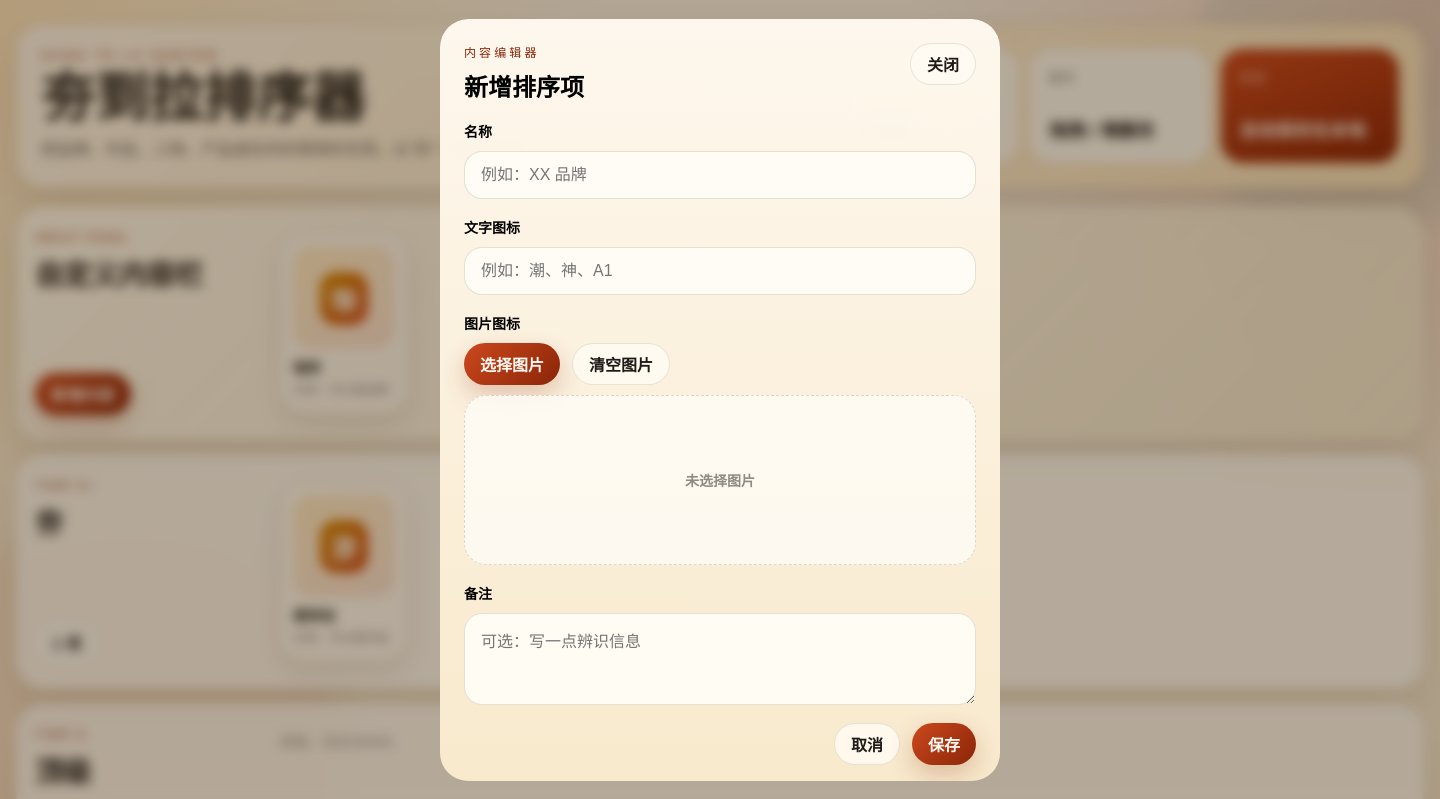
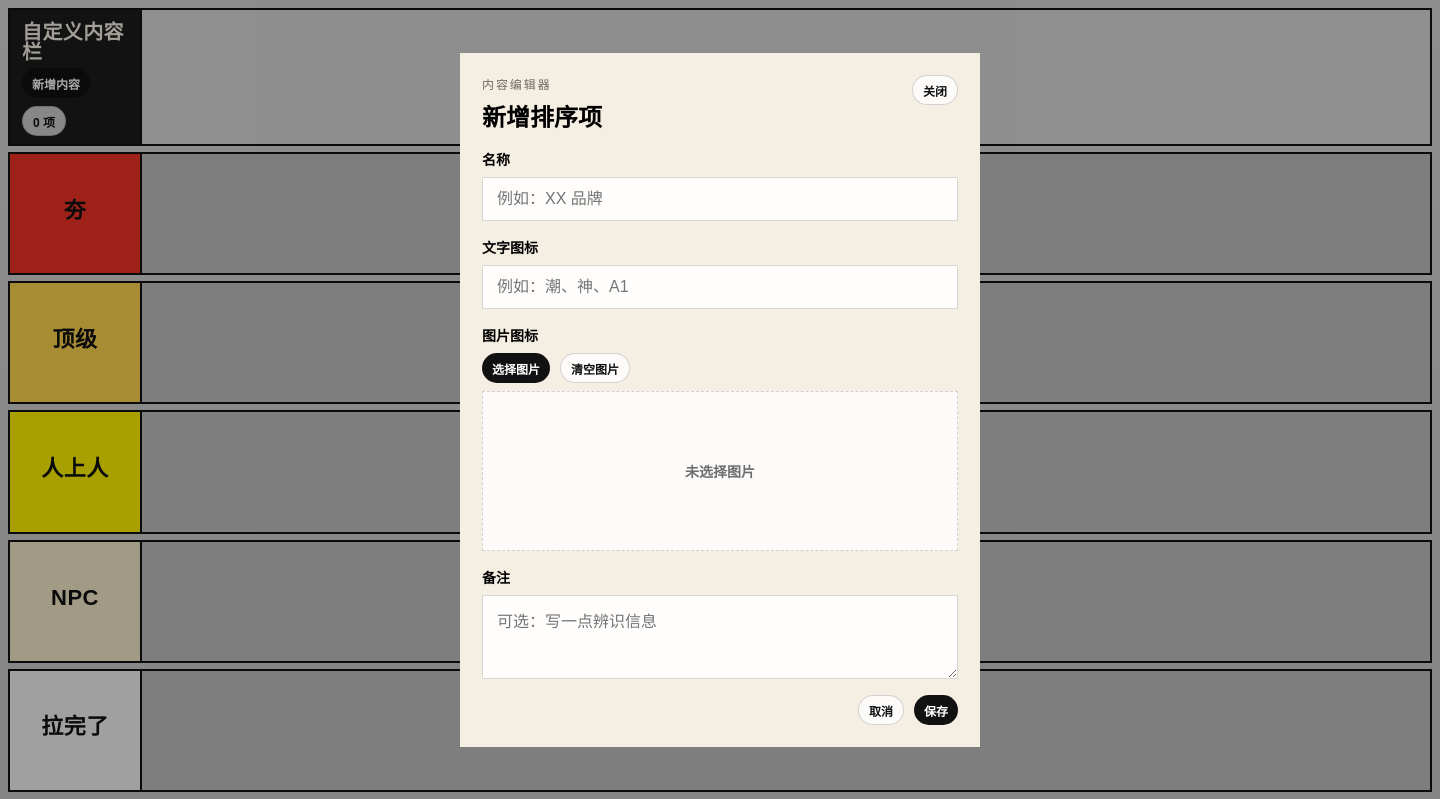
Before and after one commit to wilsonwu/hang-la, an Electron app: page src/renderer/index.html in a window 1440 px wide. Both pictures are taken after a click on the button "新增内容". Shown: the top 799 px of the page. Drawn offline with Linux system fonts and the light colour scheme.

Commit message:
feat: enhance window management and UI styling for improved user experience

```diff
--- a/src/renderer/app.js
+++ b/src/renderer/app.js
@@ -1,41 +1,62 @@
-const STORAGE_KEY = 'hang-la-board-state-v1';
+const STORAGE_KEY = 'hang-la-board-state-v2';
+const appBridgeApi = window.hangLaApi || {
+  pickImage: async () => null
+};
 
 const LANES = [
   {
     id: 'pool',
-    tag: 'Input Pool',
+    tag: '',
     title: '自定义内容栏',
-    emptyText: '先在这里新增内容，再拖到下面分档。'
+    emptyText: '',
+    labelColor: '#1b1b1b',
+    labelTextColor: '#f4efe4',
+    zoneColor: '#d8d8d8'
   },
   {
     id: 'hang',
-    tag: 'Tier S+',
+    tag: '',
     title: '夯',
-    emptyText: '最顶的都放这里。'
+    emptyText: '',
+    labelColor: '#ef3326',
+    labelTextColor: '#111111',
+    zoneColor: '#bfbfbf'
   },
   {
     id: 'top',
-    tag: 'Tier S',
+    tag: '',
     title: '顶级',
-    emptyText: '很强，但还没到夯。'
+    emptyText: '',
+    labelColor: '#ffd44e',
+    labelTextColor: '#111111',
+    zoneColor: '#bfbfbf'
   },
   {
     id: 'elite',
-    tag: 'Tier A',
+    tag: '',
     title: '人上人',
-    emptyText: '明显高于平均线。'
+    emptyText: '',
+    labelColor: '#fff100',
+    labelTextColor: '#111111',
+    zoneColor: '#bfbfbf'
   },
   {
     id: 'npc',
-    tag: 'Tier B',
+    tag: '',
     title: 'NPC',
-    emptyText: '普通，没有存在感。'
+    emptyText: '',
+    labelColor: '#f4e9c9',
+    labelTextColor: '#111111',
+    zoneColor: '#bfbfbf'
   },
   {
     id: 'la',
-    tag: 'Tier F',
-    title: '拉',
-    emptyText: '垫底区域。'
+    tag: '',
+    title: '拉完了',
+    emptyText: '',
+    labelColor: '#f3f3f3',
+    labelTextColor: '#111111',
+    zoneColor: '#bfbfbf'
   }
 ];
 
@@ -90,22 +111,7 @@ function loadState() {
   }
 
   return {
-    items: [
-      createSeedItem('瑞幸', '咖', '示例：可以是品牌', 'pool'),
-      createSeedItem('黑神话', '游', '示例：可以是作品', 'hang'),
-      createSeedItem('某平台 UI', '设', '示例：可以是产品', 'npc')
-    ]
-  };
-}
-
-function createSeedItem(title, badge, note, laneId) {
-  return {
-    id: crypto.randomUUID(),
-    title,
-    badge,
-    note,
-    image: null,
-    laneId
+    items: []
   };
 }
 
@@ -125,10 +131,15 @@ function renderBoard() {
     const dropzone = laneFragment.querySelector('.lane-dropzone');
 
     laneTag.textContent = lane.tag;
+    laneTag.hidden = !lane.tag;
     laneTitle.textContent = lane.title;
     dropzone.dataset.laneId = lane.id;
     dropzone.dataset.emptyText = lane.emptyText;
     dropzone.classList.toggle('is-empty', getItemsInLane(lane.id).length === 0);
+    laneElement.classList.add(lane.id === 'pool' ? 'lane--pool' : 'lane--tier');
+    laneElement.style.setProperty('--lane-label-bg', lane.labelColor);
+    laneElement.style.setProperty('--lane-label-color', lane.labelTextColor);
+    laneElement.style.setProperty('--lane-zone-bg', lane.zoneColor);
 
     if (lane.id === 'pool') {
       const addButton = document.createElement('button');
@@ -137,7 +148,7 @@ function renderBoard() {
       addButton.textContent = '新增内容';
       addButton.addEventListener('click', () => openEditor());
       laneTools.append(addButton);
-    } else {
+
       const counter = document.createElement('button');
       counter.type = 'button';
       counter.className = 'ghost-button';
@@ -151,8 +162,6 @@ function renderBoard() {
     for (const item of getItemsInLane(lane.id)) {
       dropzone.append(createItemCard(item));
     }
-
-    laneElement.style.setProperty('--lane-accent', lane.id === 'hang' ? '#d79a1e' : '#cc481d');
     boardElement.append(laneFragment);
   }
 }
@@ -335,7 +344,7 @@ function renderImagePreview() {
 }
 
 async function onPickImage() {
-  const selectedImage = await window.hangLaApi.pickImage();
+  const selectedImage = await appBridgeApi.pickImage();
   if (!selectedImage) {
     return;
   }
--- a/src/renderer/index.html
+++ b/src/renderer/index.html
@@ -8,30 +8,6 @@
   </head>
   <body>
     <div class="app-shell">
-      <header class="hero-panel">
-        <div>
-          <p class="eyebrow">Hang to La Sorter</p>
-          <h1>夯到拉排序器</h1>
-          <p class="hero-copy">
-            把品牌、作品、人物、产品或任何你想排的东西，从“夯”一路排到“拉”。
-          </p>
-        </div>
-        <div class="hero-stats">
-          <div class="stat-card">
-            <span class="stat-label">分级</span>
-            <strong>6 横栏</strong>
-          </div>
-          <div class="stat-card">
-            <span class="stat-label">操作</span>
-            <strong>拖拽 / 增删改</strong>
-          </div>
-          <div class="stat-card accent-card">
-            <span class="stat-label">数据</span>
-            <strong>自动保存在本地</strong>
-          </div>
-        </div>
-      </header>
-
       <main class="board" id="board"></main>
     </div>
 
@@ -81,10 +57,8 @@
     <template id="laneTemplate">
       <section class="lane">
         <div class="lane-header">
-          <div>
-            <p class="lane-tag"></p>
-            <h2 class="lane-title"></h2>
-          </div>
+          <p class="lane-tag"></p>
+          <h2 class="lane-title"></h2>
           <div class="lane-tools"></div>
         </div>
         <div class="lane-dropzone"></div>
--- a/src/renderer/styles.css
+++ b/src/renderer/styles.css
@@ -1,60 +1,30 @@
 :root {
   color-scheme: light;
-  --paper: #f7f0df;
-  --paper-deep: #ead7b7;
-  --ink: #1e1b18;
-  --ink-soft: rgba(30, 27, 24, 0.7);
-  --card: rgba(255, 249, 238, 0.92);
-  --line: rgba(77, 53, 20, 0.12);
-  --accent: #d14b1f;
-  --accent-strong: #8a2508;
-  --gold: #d79a1e;
-  --teal: #17756e;
-  --lane-shadow: 0 18px 40px rgba(68, 39, 8, 0.13);
+  --ink: #111111;
+  --muted: rgba(17, 17, 17, 0.6);
+  --border: #111111;
+  --page-padding: 10px;
+  --lane-gap: 8px;
+  --label-width: clamp(138px, 15vw, 190px);
+  --card: rgba(255, 255, 255, 0.94);
+  --shadow: 0 10px 26px rgba(0, 0, 0, 0.12);
 }
 
 * {
   box-sizing: border-box;
 }
 
+html,
+body {
+  height: 100%;
+  overflow: hidden;
+}
+
 body {
   margin: 0;
-  min-height: 100vh;
   font-family: "Microsoft YaHei UI", "PingFang SC", "Segoe UI Variable", sans-serif;
   color: var(--ink);
-  background:
-    radial-gradient(circle at top left, rgba(255, 196, 101, 0.32), transparent 30%),
-    radial-gradient(circle at top right, rgba(209, 75, 31, 0.22), transparent 26%),
-    linear-gradient(180deg, #f9f2e5 0%, #f4e3c0 100%);
-}
-
-body::before,
-body::after {
-  content: "";
-  position: fixed;
-  inset: auto;
-  pointer-events: none;
-  z-index: 0;
-}
-
-body::before {
-  width: 320px;
-  height: 320px;
-  top: -80px;
-  right: -80px;
-  border-radius: 42% 58% 55% 45%;
-  background: rgba(23, 117, 110, 0.08);
-  filter: blur(10px);
-}
-
-body::after {
-  width: 460px;
-  height: 460px;
-  bottom: -180px;
-  left: -120px;
-  border-radius: 60% 40% 45% 55%;
-  background: rgba(209, 75, 31, 0.08);
-  filter: blur(14px);
+  background: linear-gradient(180deg, #d7d7d7 0%, #c9c9c9 100%);
 }
 
 button,
@@ -68,173 +38,132 @@ button {
   cursor: pointer;
 }
 
-.app-shell {
-  position: relative;
-  z-index: 1;
-  width: min(1440px, calc(100vw - 32px));
-  margin: 24px auto;
-  display: grid;
-  gap: 18px;
-}
-
-.hero-panel {
-  display: grid;
-  grid-template-columns: 1.4fr 1fr;
-  gap: 16px;
-  padding: 24px;
-  border: 1px solid rgba(77, 53, 20, 0.1);
-  border-radius: 28px;
-  background: linear-gradient(135deg, rgba(255, 247, 233, 0.96), rgba(247, 224, 183, 0.92));
-  box-shadow: var(--lane-shadow);
-}
-
-.eyebrow {
-  margin: 0 0 8px;
-  font-size: 12px;
-  letter-spacing: 0.26em;
-  text-transform: uppercase;
-  color: var(--accent-strong);
-}
-
-h1,
 h2,
 p {
   margin: 0;
 }
 
-h1 {
-  font-size: clamp(34px, 4vw, 54px);
-  line-height: 1;
-}
-
-.hero-copy {
-  margin-top: 12px;
-  max-width: 560px;
-  color: var(--ink-soft);
-  line-height: 1.6;
-}
-
-.hero-stats {
-  display: grid;
-  grid-template-columns: repeat(3, minmax(0, 1fr));
-  gap: 12px;
-  align-items: stretch;
-}
-
-.stat-card {
-  padding: 18px;
-  border-radius: 22px;
-  background: rgba(255, 252, 244, 0.9);
-  border: 1px solid rgba(77, 53, 20, 0.08);
-  display: grid;
-  align-content: space-between;
-  min-height: 110px;
-}
-
-.accent-card {
-  background: linear-gradient(160deg, #cc481d, #8a2508);
-  color: #fff7ef;
-}
-
-.stat-label {
-  font-size: 12px;
-  letter-spacing: 0.12em;
-  text-transform: uppercase;
-  opacity: 0.7;
-}
-
-.stat-card strong {
-  font-size: 18px;
-  line-height: 1.35;
+.app-shell {
+  width: 100vw;
+  height: 100vh;
+  padding: var(--page-padding);
 }
 
 .board {
+  height: 100%;
   display: grid;
-  gap: 14px;
+  grid-template-rows: minmax(128px, 1.18fr) repeat(5, minmax(84px, 1fr));
+  gap: var(--lane-gap);
 }
 
 .lane {
+  min-height: 0;
   display: grid;
-  grid-template-columns: 220px 1fr;
-  gap: 16px;
-  padding: 18px;
-  min-height: 150px;
-  border-radius: 28px;
-  background: rgba(255, 251, 244, 0.78);
-  border: 1px solid rgba(77, 53, 20, 0.08);
-  box-shadow: var(--lane-shadow);
-  backdrop-filter: blur(18px);
-}
-
-.lane:nth-child(1) {
-  background: linear-gradient(135deg, rgba(255, 248, 234, 0.95), rgba(242, 231, 205, 0.84));
+  grid-template-columns: var(--label-width) 1fr;
+  border: 2px solid var(--border);
+  overflow: hidden;
+  background: var(--lane-zone-bg, #bababa);
 }
 
 .lane-header {
-  display: grid;
-  align-content: space-between;
-  gap: 12px;
-  padding: 6px 0;
+  padding: 12px 10px;
+  border-right: 2px solid var(--border);
+  background: var(--lane-label-bg, #efefef);
+  color: var(--lane-label-color, #111111);
+  display: flex;
+  flex-direction: column;
+  justify-content: center;
+  align-items: center;
+  gap: 8px;
+  text-align: center;
+}
+
+.lane--pool .lane-header {
+  align-items: flex-start;
+  text-align: left;
+  padding: 12px;
 }
 
 .lane-tag {
   font-size: 12px;
-  letter-spacing: 0.18em;
-  text-transform: uppercase;
-  color: var(--accent-strong);
+  line-height: 1.25;
+  opacity: 0.82;
+}
+
+.lane-tag[hidden] {
+  display: none;
 }
 
 .lane-title {
-  margin-top: 8px;
-  font-size: 28px;
+  font-size: clamp(24px, 2.9vw, 34px);
+  line-height: 1;
+  letter-spacing: 0.02em;
+  font-weight: 700;
+}
+
+.lane--pool .lane-title {
+  font-size: 24px;
 }
 
 .lane-tools {
   display: flex;
-  gap: 10px;
+  gap: 8px;
   flex-wrap: wrap;
+  justify-content: center;
+}
+
+.lane--pool .lane-tools {
+  justify-content: flex-start;
 }
 
 .lane-dropzone {
+  position: relative;
+  min-height: 0;
+  padding: 8px;
   display: flex;
   flex-wrap: wrap;
   align-content: flex-start;
-  gap: 14px;
-  min-height: 114px;
-  padding: 8px;
-  border-radius: 22px;
-  border: 1px dashed transparent;
-  transition: border-color 180ms ease, background 180ms ease, transform 180ms ease;
+  gap: 8px;
+  overflow: hidden;
+  background: var(--lane-zone-bg, #bababa);
+  transition: background 140ms ease;
 }
 
 .lane-dropzone.is-over {
-  border-color: rgba(209, 75, 31, 0.5);
-  background: rgba(209, 75, 31, 0.07);
-  transform: scale(1.004);
+  background: #a8a8a8;
 }
 
 .lane-dropzone.is-empty::after {
   content: attr(data-empty-text);
-  align-self: center;
-  color: rgba(30, 27, 24, 0.46);
-  font-size: 14px;
+  position: absolute;
+  left: 10px;
+  top: 50%;
+  transform: translateY(-50%);
+  font-size: 12px;
+  color: rgba(17, 17, 17, 0.42);
 }
 
 .rank-item {
   position: relative;
-  width: 128px;
-  min-height: 128px;
-  padding: 12px;
-  border-radius: 24px;
-  border: 1px solid rgba(77, 53, 20, 0.1);
+  width: 78px;
+  min-height: 82px;
+  padding: 6px;
+  border-radius: 10px;
+  border: 1px solid rgba(17, 17, 17, 0.22);
   background: var(--card);
-  box-shadow: 0 10px 24px rgba(76, 47, 12, 0.12);
+  box-shadow: 0 4px 12px rgba(0, 0, 0, 0.1);
   display: grid;
-  gap: 10px;
+  grid-template-rows: 46px auto;
+  gap: 6px;
   align-content: start;
   cursor: grab;
   user-select: none;
-  animation: rise-in 240ms ease both;
+  animation: rise-in 180ms ease both;
+}
+
+.lane--pool .rank-item {
+  width: 84px;
+  min-height: 88px;
 }
 
 .rank-item:active {
@@ -242,33 +171,33 @@ h1 {
 }
 
 .rank-item.is-dragging {
-  opacity: 0.42;
+  opacity: 0.45;
   transform: scale(0.96);
 }
 
 .item-action {
   position: absolute;
-  top: 8px;
-  width: 28px;
-  height: 28px;
+  top: 4px;
+  width: 22px;
+  height: 22px;
   border-radius: 999px;
-  font-size: 12px;
+  font-size: 10px;
   font-weight: 700;
   opacity: 0;
-  transform: translateY(-4px);
-  transition: opacity 160ms ease, transform 160ms ease, background 160ms ease;
+  transform: translateY(-2px);
+  transition: opacity 140ms ease, transform 140ms ease;
 }
 
 .item-edit {
-  right: 40px;
-  background: rgba(23, 117, 110, 0.14);
-  color: var(--teal);
+  right: 28px;
+  background: rgba(17, 17, 17, 0.08);
+  color: #111111;
 }
 
 .item-delete {
-  right: 8px;
-  background: rgba(209, 75, 31, 0.14);
-  color: var(--accent);
+  right: 4px;
+  background: rgba(255, 59, 48, 0.16);
+  color: #aa150e;
 }
 
 .rank-item:hover .item-action,
@@ -279,12 +208,16 @@ h1 {
 
 .item-visual {
   width: 100%;
-  aspect-ratio: 1;
-  border-radius: 18px;
+  height: 46px;
+  border-radius: 8px;
   overflow: hidden;
-  background: linear-gradient(145deg, rgba(255, 216, 145, 0.46), rgba(209, 75, 31, 0.14));
+  background: linear-gradient(145deg, rgba(255, 214, 115, 0.9), rgba(231, 76, 60, 0.78));
   display: grid;
   place-items: center;
+}
+
+.lane--pool .item-visual {
+  height: 52px;
 }
 
 .item-visual img {
@@ -294,78 +227,79 @@ h1 {
 }
 
 .visual-badge {
-  padding: 8px 10px;
-  border-radius: 16px;
-  font-size: 26px;
+  min-width: 36px;
+  height: 36px;
+  padding: 0 8px;
+  border-radius: 8px;
+  display: grid;
+  place-items: center;
+  font-size: 18px;
   font-weight: 800;
-  letter-spacing: 0.04em;
-  color: #fff7ef;
-  background: linear-gradient(135deg, #d68c00, #cc481d);
+  color: #ffffff;
+  background: #1a1a1a;
 }
 
 .item-content {
   display: grid;
-  gap: 4px;
+  gap: 2px;
 }
 
 .item-title {
-  font-size: 14px;
-  line-height: 1.35;
+  font-size: 11px;
+  line-height: 1.2;
+  display: -webkit-box;
+  -webkit-box-orient: vertical;
+  -webkit-line-clamp: 2;
+  overflow: hidden;
+  word-break: break-word;
 }
 
 .item-note {
-  min-height: 18px;
-  font-size: 12px;
-  color: rgba(30, 27, 24, 0.58);
-  line-height: 1.4;
+  display: none;
 }
 
 .primary-button,
 .ghost-button {
-  min-height: 42px;
-  padding: 0 16px;
+  min-height: 30px;
+  padding: 0 10px;
   border-radius: 999px;
+  font-size: 12px;
   font-weight: 700;
-  transition: transform 160ms ease, box-shadow 160ms ease, background 160ms ease;
 }
 
 .primary-button {
-  color: #fff9f2;
-  background: linear-gradient(135deg, #cc481d, #8a2508);
-  box-shadow: 0 10px 24px rgba(138, 37, 8, 0.24);
+  color: #ffffff;
+  background: #111111;
 }
 
 .ghost-button {
-  color: var(--ink);
-  background: rgba(255, 252, 244, 0.84);
-  border: 1px solid rgba(77, 53, 20, 0.12);
+  color: #111111;
+  background: rgba(255, 255, 255, 0.78);
+  border: 1px solid rgba(17, 17, 17, 0.18);
 }
 
-.primary-button:hover,
-.ghost-button:hover {
-  transform: translateY(-1px);
+.ghost-button:disabled {
+  cursor: default;
+  opacity: 1;
 }
 
 .editor-dialog {
-  width: min(560px, calc(100vw - 24px));
+  width: min(520px, calc(100vw - 24px));
   padding: 0;
   border: 0;
-  border-radius: 28px;
   background: transparent;
 }
 
 .editor-dialog::backdrop {
-  background: rgba(43, 23, 2, 0.35);
-  backdrop-filter: blur(6px);
+  background: rgba(0, 0, 0, 0.34);
 }
 
 .editor-form {
   display: grid;
-  gap: 18px;
-  padding: 24px;
-  border-radius: 28px;
-  background: linear-gradient(180deg, rgba(255, 249, 239, 0.98), rgba(249, 235, 205, 0.98));
-  box-shadow: 0 26px 60px rgba(59, 35, 9, 0.24);
+  gap: 16px;
+  padding: 22px;
+  background: #f5eee2;
+  box-shadow: var(--shadow);
 }
 
 .editor-header {
@@ -375,9 +309,17 @@ h1 {
   gap: 16px;
 }
 
+.eyebrow {
+  margin: 0 0 6px;
+  font-size: 12px;
+  letter-spacing: 0.16em;
+  text-transform: uppercase;
+  color: var(--muted);
+}
+
 .field-group {
   display: grid;
-  gap: 10px;
+  gap: 8px;
 }
 
 .field-group span {
@@ -388,30 +330,28 @@ h1 {
 .field-group input,
 .field-group textarea {
   width: 100%;
-  border: 1px solid rgba(77, 53, 20, 0.14);
-  border-radius: 18px;
-  background: rgba(255, 252, 245, 0.98);
-  padding: 14px 16px;
+  border: 1px solid rgba(17, 17, 17, 0.16);
+  background: rgba(255, 255, 255, 0.88);
+  padding: 12px 14px;
   color: var(--ink);
 }
 
 .field-group textarea {
-  min-height: 92px;
+  min-height: 84px;
   resize: vertical;
 }
 
 .image-picker-row,
 .editor-actions {
   display: flex;
-  gap: 12px;
+  gap: 10px;
   flex-wrap: wrap;
 }
 
 .image-preview {
-  min-height: 170px;
-  border-radius: 22px;
-  border: 1px dashed rgba(77, 53, 20, 0.18);
-  background: rgba(255, 252, 245, 0.86);
+  min-height: 160px;
+  border: 1px dashed rgba(17, 17, 17, 0.18);
+  background: rgba(255, 255, 255, 0.8);
   display: grid;
   place-items: center;
   overflow: hidden;
@@ -424,7 +364,7 @@ h1 {
 }
 
 .placeholder-text {
-  color: rgba(30, 27, 24, 0.5);
+  color: var(--muted);
 }
 
 .editor-actions {
@@ -434,49 +374,47 @@ h1 {
 @keyframes rise-in {
   from {
     opacity: 0;
-    transform: translateY(10px) scale(0.97);
+    transform: translateY(6px);
   }
 
   to {
     opacity: 1;
-    transform: translateY(0) scale(1);
+    transform: translateY(0);
   }
 }
 
-@media (max-width: 1080px) {
-  .hero-panel,
-  .lane {
-    grid-template-columns: 1fr;
+@media (max-height: 820px) {
+  :root {
+    --page-padding: 8px;
+    --lane-gap: 6px;
+    --label-width: 132px;
   }
 
-  .hero-stats {
-    grid-template-columns: repeat(3, minmax(0, 1fr));
-  }
-}
-
-@media (max-width: 720px) {
-  .app-shell {
-    width: min(100vw - 16px, 100%);
-    margin: 8px auto 16px;
+  .board {
+    grid-template-rows: minmax(112px, 1.12fr) repeat(5, minmax(74px, 1fr));
   }
 
-  .hero-panel,
-  .lane,
-  .editor-form {
-    padding: 16px;
-    border-radius: 22px;
-  }
-
-  .hero-stats {
-    grid-template-columns: 1fr;
+  .lane-header {
+    padding: 8px;
+    gap: 6px;
   }
 
   .lane-title {
-    font-size: 24px;
+    font-size: 22px;
   }
 
-  .rank-item {
-    width: calc(50% - 7px);
-    min-width: 128px;
+  .lane--pool .lane-title {
+    font-size: 20px;
+  }
+
+  .rank-item,
+  .lane--pool .rank-item {
+    width: 72px;
+    min-height: 74px;
+  }
+
+  .item-visual,
+  .lane--pool .item-visual {
+    height: 42px;
   }
 }
```
Also changed, not shown: src/main.js (+51 -2 lines).
